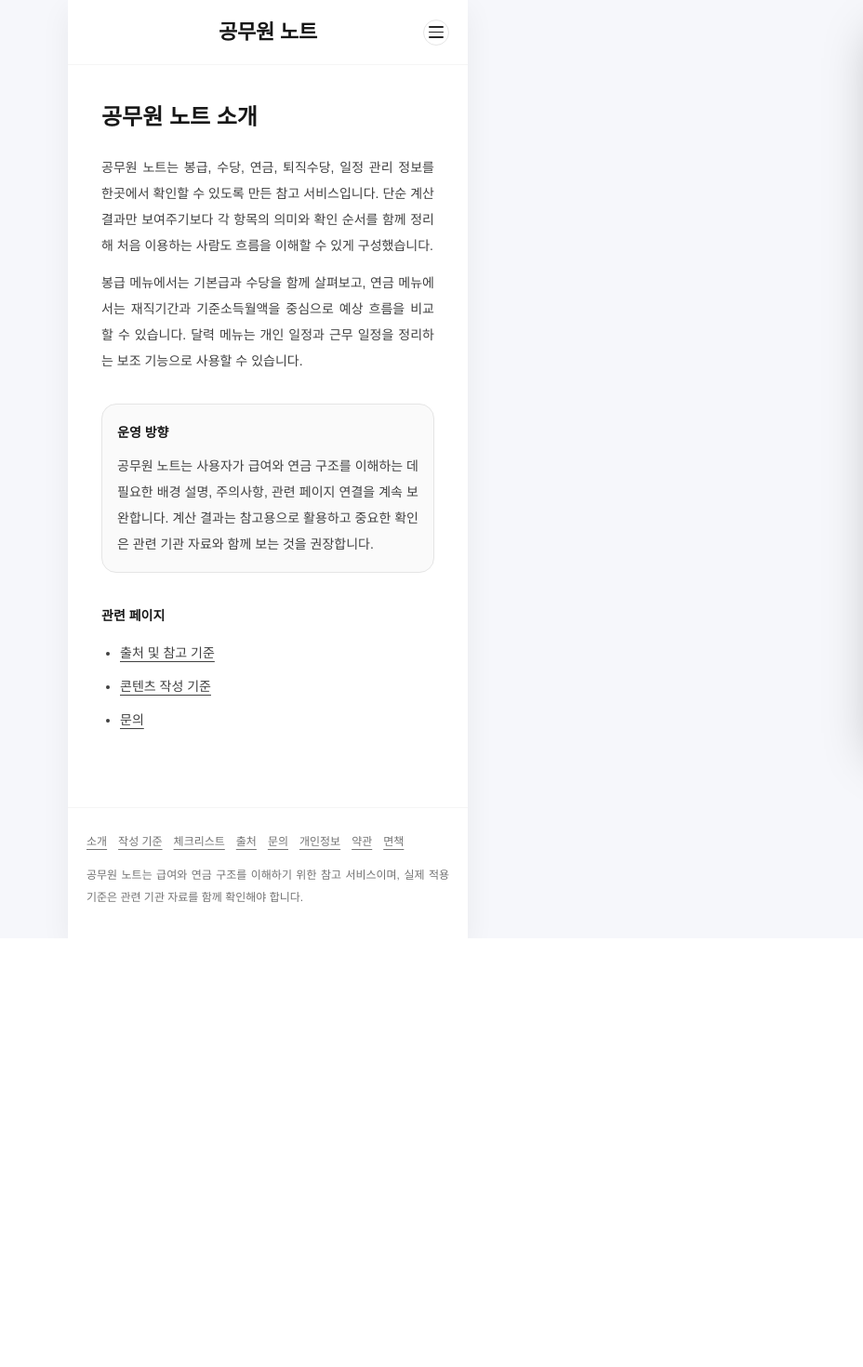
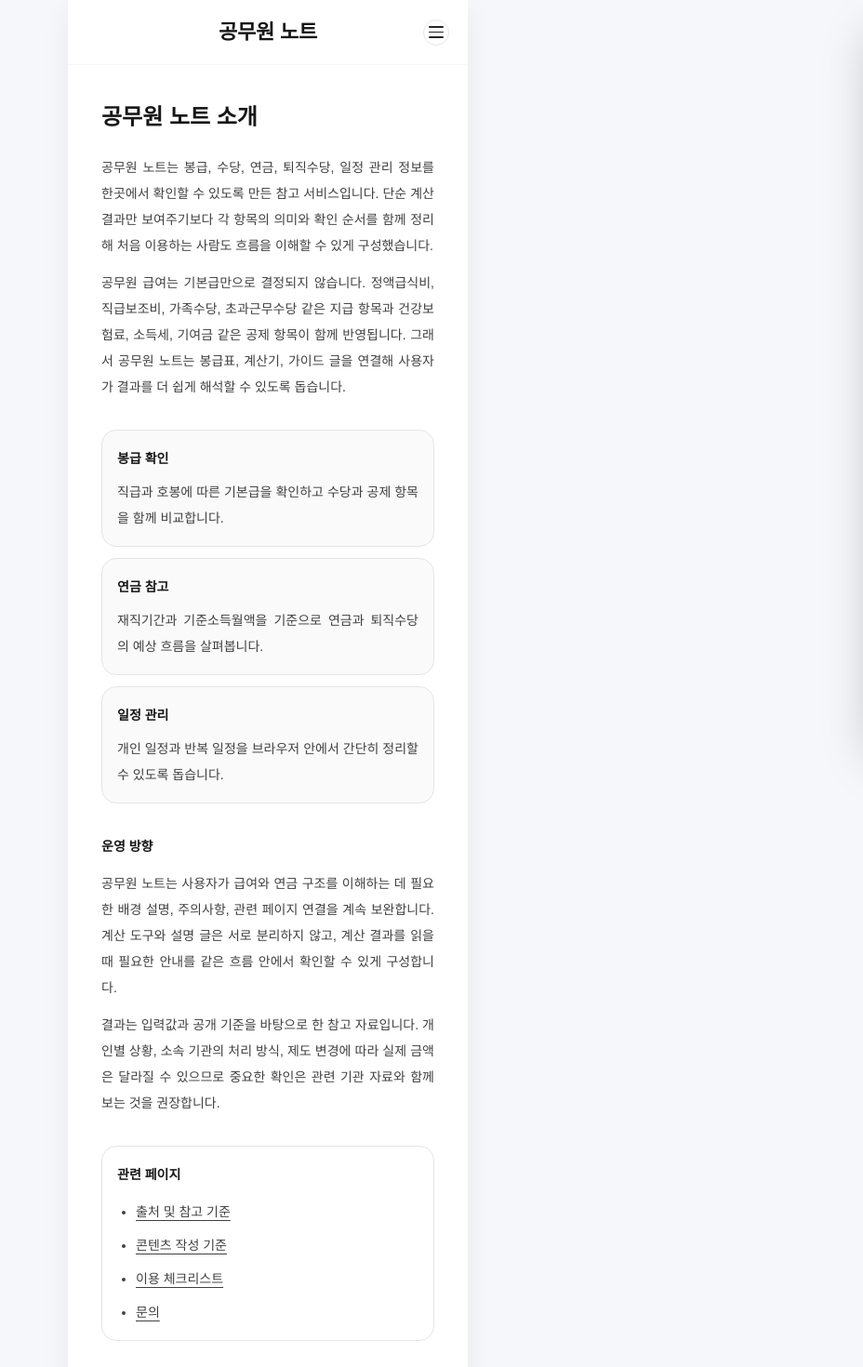
Before and after one commit to parkdaewoon/calculator, a Next.js app: page /about in a window 1280 px wide. Shown: the top 1470 px of the page at 93% size, without its empty margins (352-1280 px from the left). Before the commit the page ends 1009 px from the top, so only its background shows below. Built offline with nearby package versions, Linux system fonts and the light colour scheme; no server answers.

Commit message:
Strengthen about page content

```diff
--- a/app/about/page.tsx
+++ b/app/about/page.tsx
@@ -7,32 +7,58 @@ export const metadata: Metadata = {
   alternates: { canonical: "/about" },
 };
 
+const features = [
+  ["봉급 확인", "직급과 호봉에 따른 기본급을 확인하고 수당과 공제 항목을 함께 비교합니다."],
+  ["연금 참고", "재직기간과 기준소득월액을 기준으로 연금과 퇴직수당의 예상 흐름을 살펴봅니다."],
+  ["일정 관리", "개인 일정과 반복 일정을 브라우저 안에서 간단히 정리할 수 있도록 돕습니다."],
+];
+
 export default function AboutPage() {
   return (
     <main className="mx-auto max-w-3xl px-4 py-10 text-sm leading-7 text-neutral-700">
       <h1 className="mb-6 text-2xl font-bold text-neutral-900">공무원 노트 소개</h1>
+
       <section className="space-y-3">
         <p>
           공무원 노트는 봉급, 수당, 연금, 퇴직수당, 일정 관리 정보를 한곳에서 확인할 수 있도록 만든 참고 서비스입니다.
           단순 계산 결과만 보여주기보다 각 항목의 의미와 확인 순서를 함께 정리해 처음 이용하는 사람도 흐름을 이해할 수 있게 구성했습니다.
         </p>
         <p>
-          봉급 메뉴에서는 기본급과 수당을 함께 살펴보고, 연금 메뉴에서는 재직기간과 기준소득월액을 중심으로 예상 흐름을 비교할 수 있습니다.
-          달력 메뉴는 개인 일정과 근무 일정을 정리하는 보조 기능으로 사용할 수 있습니다.
+          공무원 급여는 기본급만으로 결정되지 않습니다. 정액급식비, 직급보조비, 가족수당, 초과근무수당 같은 지급 항목과
+          건강보험료, 소득세, 기여금 같은 공제 항목이 함께 반영됩니다. 그래서 공무원 노트는 봉급표, 계산기, 가이드 글을 연결해
+          사용자가 결과를 더 쉽게 해석할 수 있도록 돕습니다.
         </p>
       </section>
-      <section className="mt-8 rounded-2xl border border-neutral-200 bg-neutral-50 p-4">
+
+      <section className="mt-8 grid grid-cols-1 gap-3">
+        {features.map(([title, desc]) => (
+          <article key={title} className="rounded-2xl border border-neutral-200 bg-neutral-50 p-4">
+            <h2 className="font-semibold text-neutral-900">{title}</h2>
+            <p className="mt-2">{desc}</p>
+          </article>
+        ))}
+      </section>
+
+      <section className="mt-8">
         <h2 className="font-semibold text-neutral-900">운영 방향</h2>
-        <p className="mt-2">
-          공무원 노트는 사용자가 급여와 연금 구조를 이해하는 데 필요한 배경 설명, 주의사항, 관련 페이지 연결을 계속 보완합니다.
-          계산 결과는 참고용으로 활용하고 중요한 확인은 관련 기관 자료와 함께 보는 것을 권장합니다.
-        </p>
+        <div className="mt-3 space-y-3">
+          <p>
+            공무원 노트는 사용자가 급여와 연금 구조를 이해하는 데 필요한 배경 설명, 주의사항, 관련 페이지 연결을 계속 보완합니다.
+            계산 도구와 설명 글은 서로 분리하지 않고, 계산 결과를 읽을 때 필요한 안내를 같은 흐름 안에서 확인할 수 있게 구성합니다.
+          </p>
+          <p>
+            결과는 입력값과 공개 기준을 바탕으로 한 참고 자료입니다. 개인별 상황, 소속 기관의 처리 방식, 제도 변경에 따라 실제 금액은 달라질 수 있으므로
+            중요한 확인은 관련 기관 자료와 함께 보는 것을 권장합니다.
+          </p>
+        </div>
       </section>
-      <section className="mt-8">
+
+      <section className="mt-8 rounded-2xl border border-neutral-200 bg-white p-4">
         <h2 className="font-semibold text-neutral-900">관련 페이지</h2>
         <ul className="mt-3 list-disc space-y-2 pl-5">
           <li><Link href="/sources" className="underline underline-offset-4">출처 및 참고 기준</Link></li>
           <li><Link href="/editorial-policy" className="underline underline-offset-4">콘텐츠 작성 기준</Link></li>
+          <li><Link href="/checklist" className="underline underline-offset-4">이용 체크리스트</Link></li>
           <li><Link href="/contact" className="underline underline-offset-4">문의</Link></li>
         </ul>
       </section>
```
